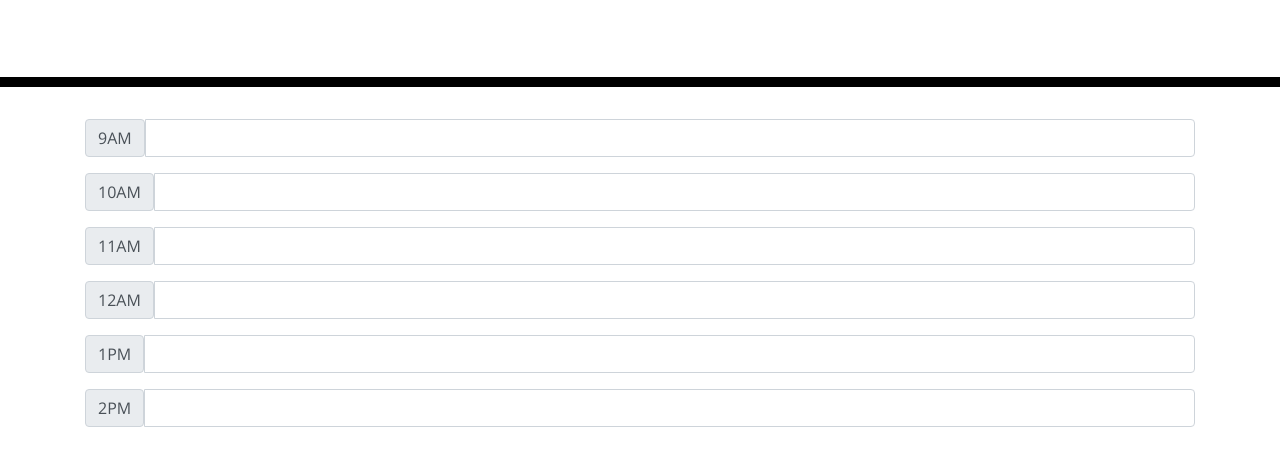
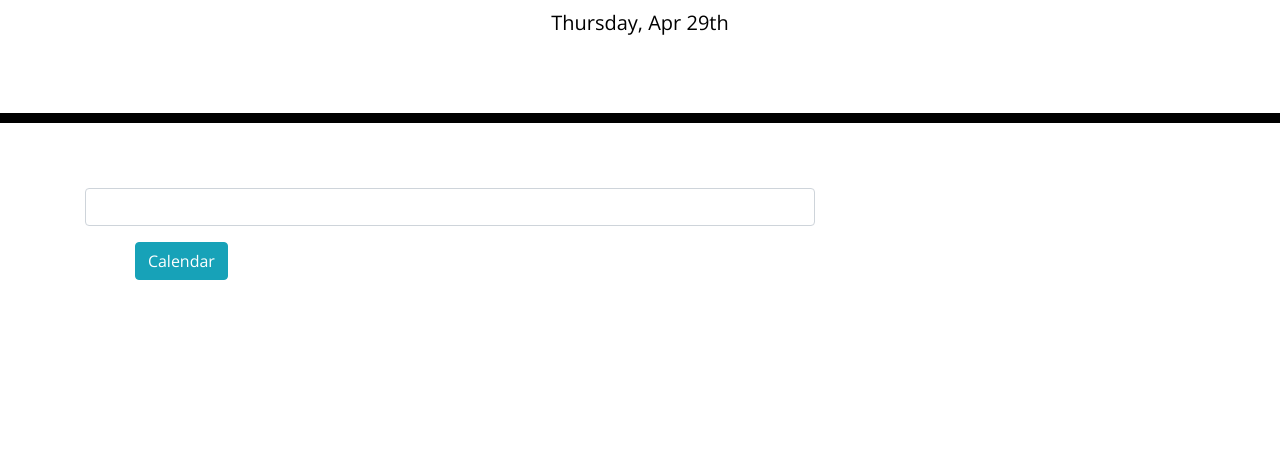
Before and after one commit to Carletta88/homework5, a plain HTML site: page index.html in a window 1280 px wide. Shown: the part 181-646 px from the top of the page. Drawn offline with nearby package versions, Linux system fonts and the light colour scheme.

Commit message:
replaced some of the HTML with a different type of form, added more js script

```diff
--- a/Develop/script.js
+++ b/Develop/script.js
@@ -1,10 +1,28 @@
-//<script>
-// $( function() {
-//     $( "#datepicker" ).datepicker({
-//       showOn: "button-addon2",
-//       buttonImage: "images/calendar.gif",
-//       buttonImageOnly: true,
-//       buttonText: "Select date"
-//     });
-//   } );
-//   </script>
+var currentDayEl = $('#currentDay');
+var containerEl = $('.container');
+
+
+function displayToday() {
+    var todaysDate = moment().format('dddd, MMM Do');
+    currentDayEl.text(todaysDate);
+
+}
+
+setInterval(displayToday, 1000);
+
+function handleFormSubmit() {
+
+    var calendarRow = $('input[info="schedule-input"]').val();
+
+    if (!calendarRow) {
+        console.log('what are you doing today')
+        return;
+    }
+
+    containerEl.append('<li>' + calendarRow + '</li>');
+
+    $('input[info="schedule-input"]').val();
+
+}
+
+handleFormSubmit();
--- a/index.html
+++ b/index.html
@@ -32,33 +32,19 @@
     </header>
     <div class="container">
       <!-- Timeblocks go here -->
-      <div class="input-group mb-3">
-        <span class="input-group-text" id="inputGroup-sizing-sm">9AM</span>
-        <input type="text" class="form-control" aria-label="calendar-schedule" aria-describedby="button-addon2">
-      </div>
-      <div class="input-group mb-3">
-        <span class="input-group-text" id="inputGroup-sizing-sm">10AM</span>
-        <input type="text" class="form-control" aria-label="calendar-schedule" aria-describedby="button-addon2">
-      </div>
-      <div class="input-group mb-3">
-        <span class="input-group-text" id="inputGroup-sizing-sm">11AM</span>
-        <input type="text" class="form-control" aria-label="calendar-schedule" aria-describedby="button-addon2">
-      </div>
-      <div class="input-group mb-3">
-        <span class="input-group-text" id="inputGroup-sizing-sm">12AM</span>
-        <input type="text" class="form-control" aria-label="calendar-schedule" aria-describedby="button-addon2">
-      </div>
-      <div class="input-group mb-3">
-        <span class="input-group-text" id="inputGroup-sizing-sm">1PM</span>
-        <input type="text" class="form-control" aria-label="calendar-schedule" aria-describedby="button-addon2">
-      </div>
-      <div class="input-group mb-3">
-        <span class="input-group-text" id="inputGroup-sizing-sm">2PM</span>
-        <input type="text" class="form-control" aria-label="calendar-schedule" aria-describedby="button-addon2">
-      </div>
+      <form id="Scheduler">
+        <div class="form-group row">
+          <div class='col-lg-8'>
+            <input type='text' class='form-control'/>
+            <button type="submit" value="submit" class="btn btn-info">Calendar</button>
+          </div>
+        </div>
+      </form>
+
     </div>
 
     <script src="https://cdnjs.cloudflare.com/ajax/libs/jquery/3.2.1/jquery.min.js"></script>
     <script src="https://cdnjs.cloudflare.com/ajax/libs/moment.js/2.24.0/moment.min.js"></script>
+    <script src="Develop/script.js"></script>
   </body>
 </html>
```
